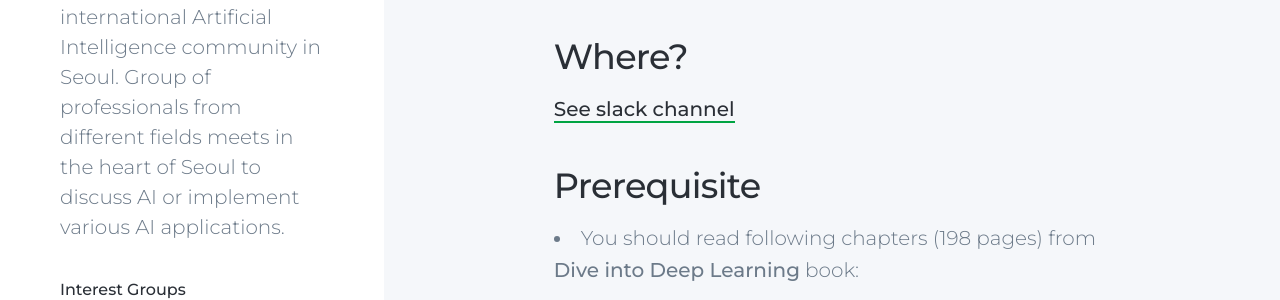
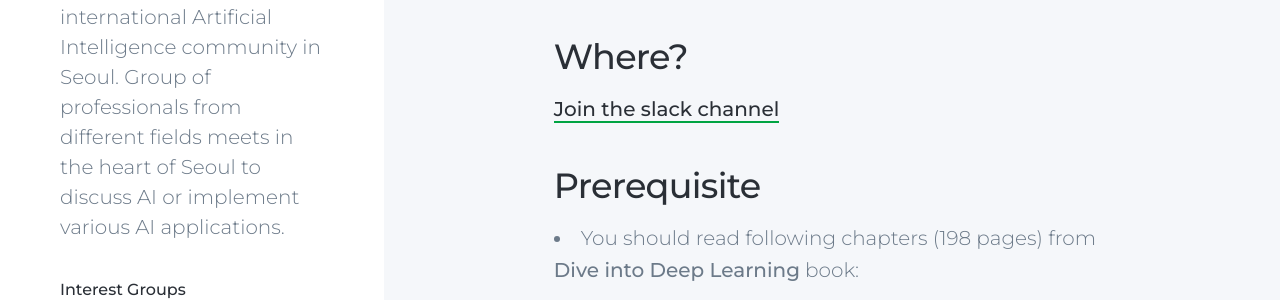
Before and after one commit to seoulai/seoulai.github.io, a Jekyll site: the page built from _projects/2018-12-15-10X_ML_Developer.md, in a window 1280 px wide and 900 px high, scrolled down 1757 px. Shown: the part 163-463 px from the top of the window. Built offline with Jekyll 4.4.1, drawn with Linux system fonts in a browser that asks for light colours; nearby versions of some CDN libraries.

Commit message:
Change sentence

```diff
--- a/_projects/2018-12-15-10X_ML_Developer.md
+++ b/_projects/2018-12-15-10X_ML_Developer.md
@@ -56,7 +56,7 @@
 * starting from January 8, 2019
 
 ## Where?
-  [See slack channel](https://seoulai.slack.com/messages/CEU0W110Q)
+  [Join the slack channel](https://seoulai.slack.com/messages/CEU0W110Q)
 
 
 ## Prerequisite
```
